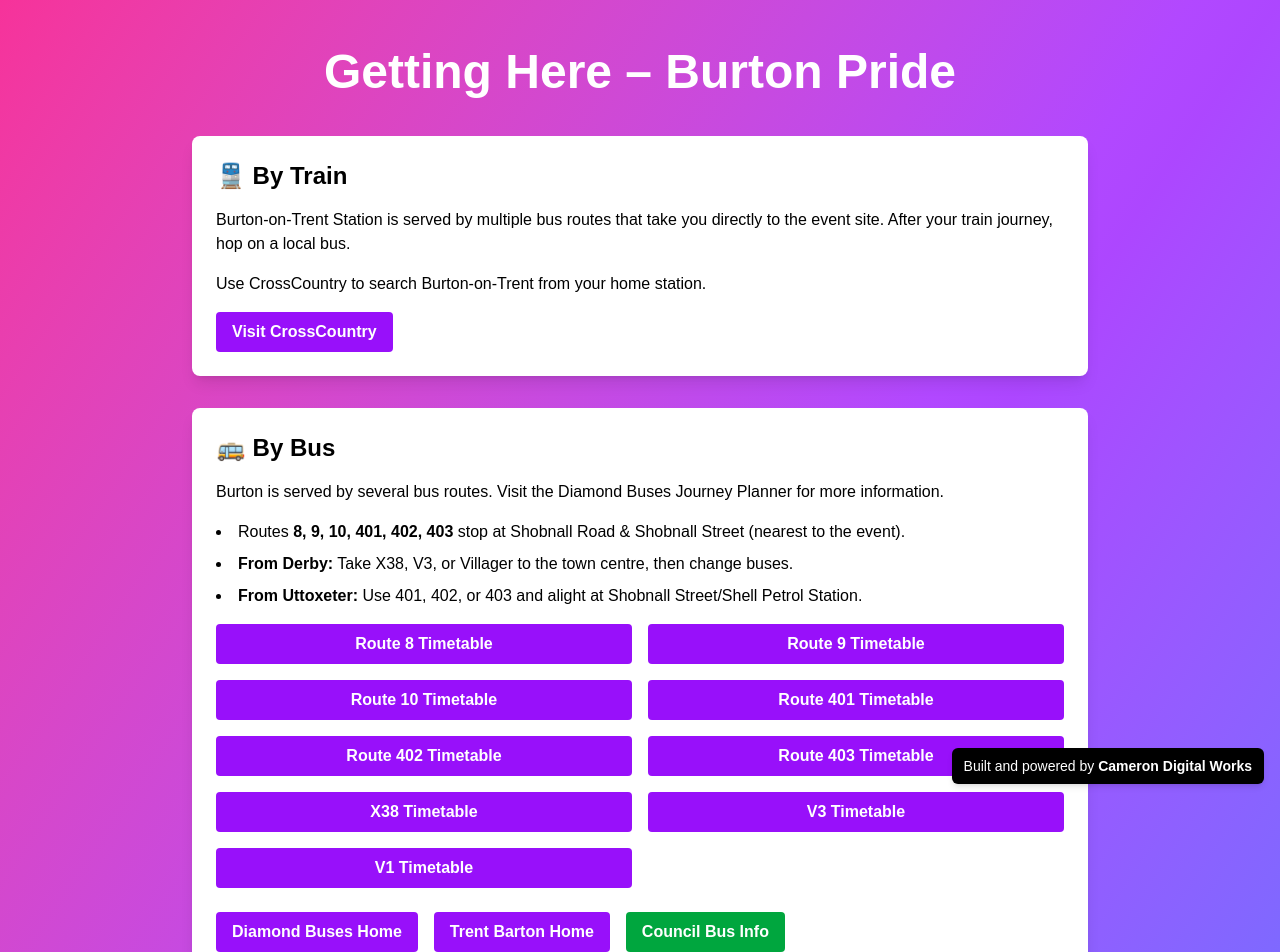
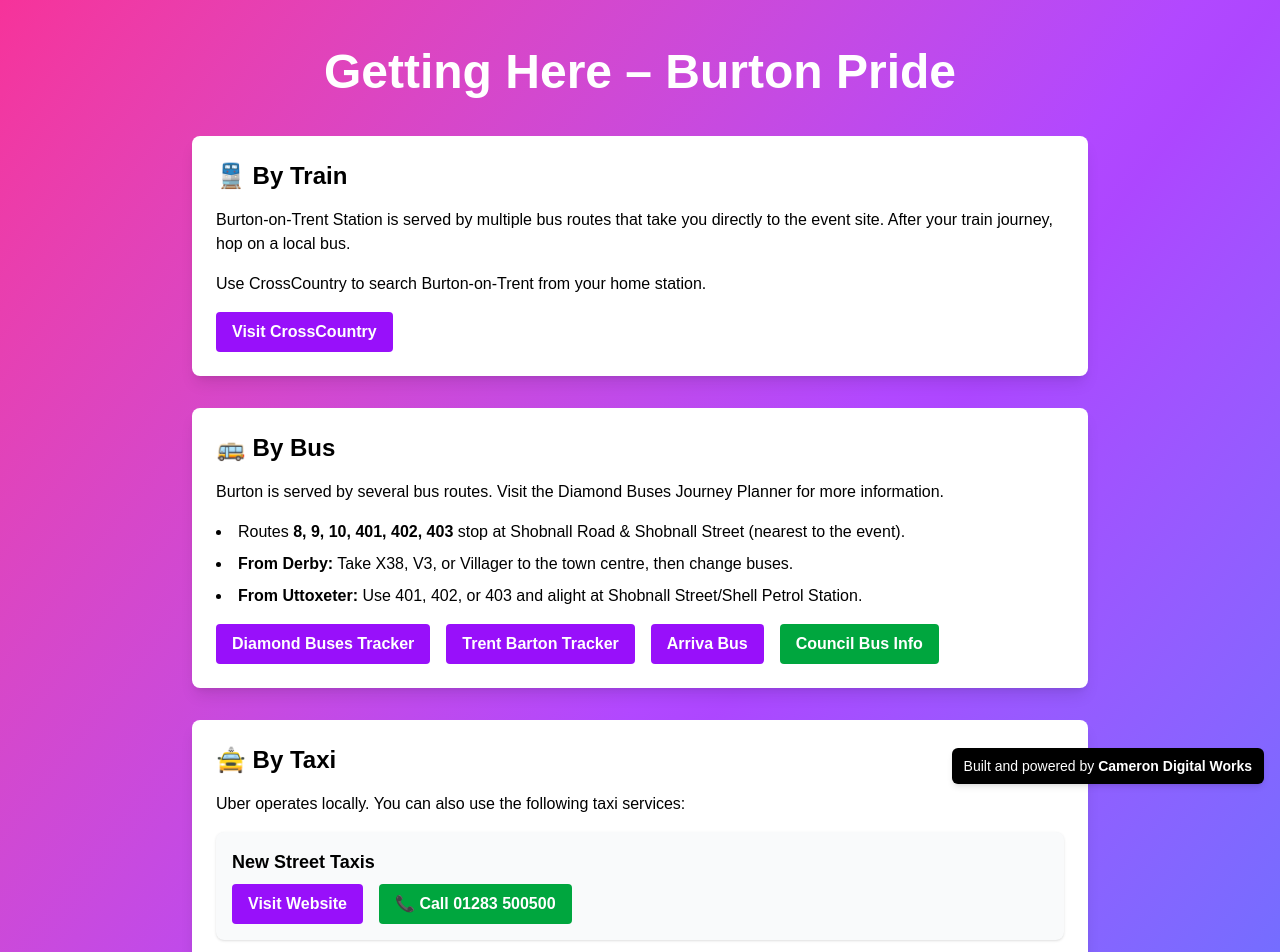
Before and after one commit to cameronlowndes/Burton_pride, a Next.js app: page /pride-event-2025/plan-your-visit in a window 1280 px wide. Shown: the top 952 px of the page. Built offline with nearby package versions, Linux system fonts and the light colour scheme.

Commit message:
sort out plan for your visit

```diff
--- a/app/pride-event-2025/plan-your-visit/page.tsx
+++ b/app/pride-event-2025/plan-your-visit/page.tsx
@@ -4,14 +4,21 @@ import { Metadata } from 'next';
 
 export const metadata: Metadata = {
   title: 'Getting Here | Burton Pride 2025',
-  description: 'Plan your journey to Burton Pride 2025. Discover the best travel options including train, bus, taxi, and local directions to the Shobnall Leisure Complex.',
+  description:
+    'Plan your journey to Burton Pride 2025. Discover the best travel options including train, bus, taxi, and local directions to the Shobnall Leisure Complex.',
   keywords: [
-    'Burton Pride', 'Pride Event 2025', 'Getting to Pride', 'Burton upon Trent travel',
-    'Shobnall Leisure Complex', 'LGBTQ+ event', 'Pride travel guide'
+    'Burton Pride',
+    'Pride Event 2025',
+    'Getting to Pride',
+    'Burton upon Trent travel',
+    'Shobnall Leisure Complex',
+    'LGBTQ+ event',
+    'Pride travel guide',
   ],
   openGraph: {
     title: 'Getting Here | Burton Pride 2025',
-    description: 'All your travel options for getting to Burton Pride 2025 at Shobnall Leisure Complex.',
+    description:
+      'All your travel options for getting to Burton Pride 2025 at Shobnall Leisure Complex.',
     siteName: 'Burton Pride',
     type: 'website',
     locale: 'en_GB',
@@ -27,16 +34,17 @@ export const metadata: Metadata = {
 };
 
 const PlanYourVisitPage = () => {
-  const anyDisabled = true; // Control showing of disabled travel help card
+  const anyDisabled = true;
 
   return (
     <main className="min-h-screen bg-gradient-to-br from-pink-500 via-purple-500 to-blue-500 text-white px-6 py-12 sm:px-16">
       <div className="max-w-4xl mx-auto">
-        <h1 className="text-4xl sm:text-5xl font-bold mb-10 text-center">Getting Here – Burton Pride</h1>
+        <h1 className="text-4xl sm:text-5xl font-bold mb-10 text-center">
+          Getting Here – Burton Pride
+        </h1>
 
         <div className="grid gap-8">
-
-          {/* Train Card */}
+          {/* Train */}
           <div className="bg-white text-black p-6 rounded-lg shadow-lg">
             <h2 className="text-2xl font-semibold mb-4">🚆 By Train</h2>
             <p className="mb-4">
@@ -55,7 +63,7 @@ const PlanYourVisitPage = () => {
             </a>
           </div>
 
-          {/* Bus Card with Timetables */}
+          {/* Bus */}
           <div className="bg-white text-black p-6 rounded-lg shadow-lg">
             <h2 className="text-2xl font-semibold mb-4">🚌 By Bus</h2>
             <p className="mb-4">
@@ -72,65 +80,31 @@ const PlanYourVisitPage = () => {
                 <strong>From Uttoxeter:</strong> Use 401, 402, or 403 and alight at Shobnall Street/Shell Petrol Station.
               </li>
             </ul>
-
-            <div className="grid sm:grid-cols-2 gap-4 mb-6">
-              {/* Diamond Midlands Routes */}
-              <a href="https://www.diamondbuses.com/bus-services/em/em-8-burton/" target="_blank" rel="noopener noreferrer"
-                 className="bg-purple-600 hover:bg-purple-700 text-white font-bold py-2 px-4 rounded text-center">
-                Route 8 Timetable
-              </a>
-              <a href="https://www.diamondbuses.com/bus-services/em/em-9-airway/" target="_blank" rel="noopener noreferrer"
-                 className="bg-purple-600 hover:bg-purple-700 text-white font-bold py-2 px-4 rounded text-center">
-                Route 9 Timetable
-              </a>
-              <a href="https://www.diamondbuses.com/bus-services/em/em-10-burton/" target="_blank" rel="noopener noreferrer"
-                 className="bg-purple-600 hover:bg-purple-700 text-white font-bold py-2 px-4 rounded text-center">
-                Route 10 Timetable
-              </a>
-              <a href="https://www.diamondbuses.com/bus-services/em/em-401-burton/" target="_blank" rel="noopener noreferrer"
-                 className="bg-purple-600 hover:bg-purple-700 text-white font-bold py-2 px-4 rounded text-center">
-                Route 401 Timetable
-              </a>
-              <a href="https://www.diamondbuses.com/bus-services/em/em-402-burton/" target="_blank" rel="noopener noreferrer"
-                 className="bg-purple-600 hover:bg-purple-700 text-white font-bold py-2 px-4 rounded text-center">
-                Route 402 Timetable
-              </a>
-              <a href="https://www.diamondbuses.com/bus-services/em/em-403-burton/" target="_blank" rel="noopener noreferrer"
-                 className="bg-purple-600 hover:bg-purple-700 text-white font-bold py-2 px-4 rounded text-center">
-                Route 403 Timetable
-              </a>
-
-              {/* Trent Barton Routes */}
-              <a href="https://www.trentbarton.co.uk/services/x38" target="_blank" rel="noopener noreferrer"
-                 className="bg-purple-600 hover:bg-purple-700 text-white font-bold py-2 px-4 rounded text-center">
-                X38 Timetable
-              </a>
-              <a href="https://www.trentbarton.co.uk/services/v3" target="_blank" rel="noopener noreferrer"
-                 className="bg-purple-600 hover:bg-purple-700 text-white font-bold py-2 px-4 rounded text-center">
-                V3 Timetable
-              </a>
-              <a href="https://www.trentbarton.co.uk/services/villager" target="_blank" rel="noopener noreferrer"
-                 className="bg-purple-600 hover:bg-purple-700 text-white font-bold py-2 px-4 rounded text-center">
-                V1 Timetable
-              </a>
-            </div>
-
             <div className="flex gap-4 flex-wrap">
               <a
-                href="https://www.diamondbuses.com/services/midlands/"
+                href="https://www.diamondbuses.com/bus-tracker/?region=Staffordshire/"
                 target="_blank"
                 rel="noopener noreferrer"
                 className="bg-purple-600 hover:bg-purple-700 text-white font-bold py-2 px-4 rounded"
               >
-                Diamond Buses Home
+                Diamond Buses Tracker
               </a>
               <a
-                href="https://www.trentbarton.co.uk"
+                href=""
                 target="_blank"
                 rel="noopener noreferrer"
                 className="bg-purple-600 hover:bg-purple-700 text-white font-bold py-2 px-4 rounded"
               >
-                Trent Barton Home
+                Trent Barton Tracker
+              </a>
+
+                <a
+                href="https://www.arrivabus.co.uk"
+                target="_blank"
+                rel="noopener noreferrer"
+                className="bg-purple-600 hover:bg-purple-700 text-white font-bold py-2 px-4 rounded"
+              >
+              Arriva Bus
               </a>
               <a
                 href="https://www.staffordshire.gov.uk/Transport/buses/home.aspx"
@@ -143,10 +117,11 @@ const PlanYourVisitPage = () => {
             </div>
           </div>
 
-          {/* Taxi Card */}
+          {/* Taxi */}
           <div className="bg-white text-black p-6 rounded-lg shadow-lg">
             <h2 className="text-2xl font-semibold mb-4">🚖 By Taxi</h2>
             <p className="mb-4">Uber operates locally. You can also use the following taxi services:</p>
+
             <div className="flex flex-col gap-6">
               {/* New Street Taxis */}
               <div className="bg-gray-50 p-4 rounded-lg shadow-sm">
@@ -192,7 +167,7 @@ const PlanYourVisitPage = () => {
             </div>
           </div>
 
-          {/* Respect Message Card */}
+          {/* Respect Message */}
           <div className="bg-white text-black p-6 rounded-lg shadow-lg">
             <h2 className="text-2xl font-semibold mb-4">🙏 Be Considerate</h2>
             <p>
@@ -200,7 +175,7 @@ const PlanYourVisitPage = () => {
             </p>
           </div>
 
-      {/* Disabled Travel Help Card */}
+          {/* Disabled Travel Help */}
           {anyDisabled && (
             <div className="bg-yellow-100 text-yellow-900 p-6 rounded-lg shadow-lg border-2 border-yellow-500">
               <h2 className="text-2xl font-semibold mb-4">🛠️ Need Help Traveling?</h2>
@@ -210,13 +185,13 @@ const PlanYourVisitPage = () => {
                   <span className="underline cursor-pointer hover:text-yellow-700 font-semibold">
                     contact our support team
                   </span>
-      </Link>{' '}
-      for help.
+                </Link>
+                .
               </p>
               <p>
                 Or email us directly at{' '}
                 <a
-        href="prideburton@gmail.com"
+                  href="mailto:prideburton@gmail.com"
                   className="underline hover:text-yellow-700 font-semibold"
                 >
                   prideburton@gmail.com
@@ -225,8 +200,7 @@ const PlanYourVisitPage = () => {
             </div>
           )}
 
-
-          {/* Back to Main Event Page */}
+          {/* Back Link */}
           <div className="text-center mt-6">
             <Link href="/pride-event-2025">
               <span className="inline-block bg-white text-purple-700 font-bold py-3 px-6 rounded-full shadow-md hover:bg-gray-100 transition duration-300 ease-in-out cursor-pointer">
```
Lines whose indentation alone changed are shown as unchanged.
